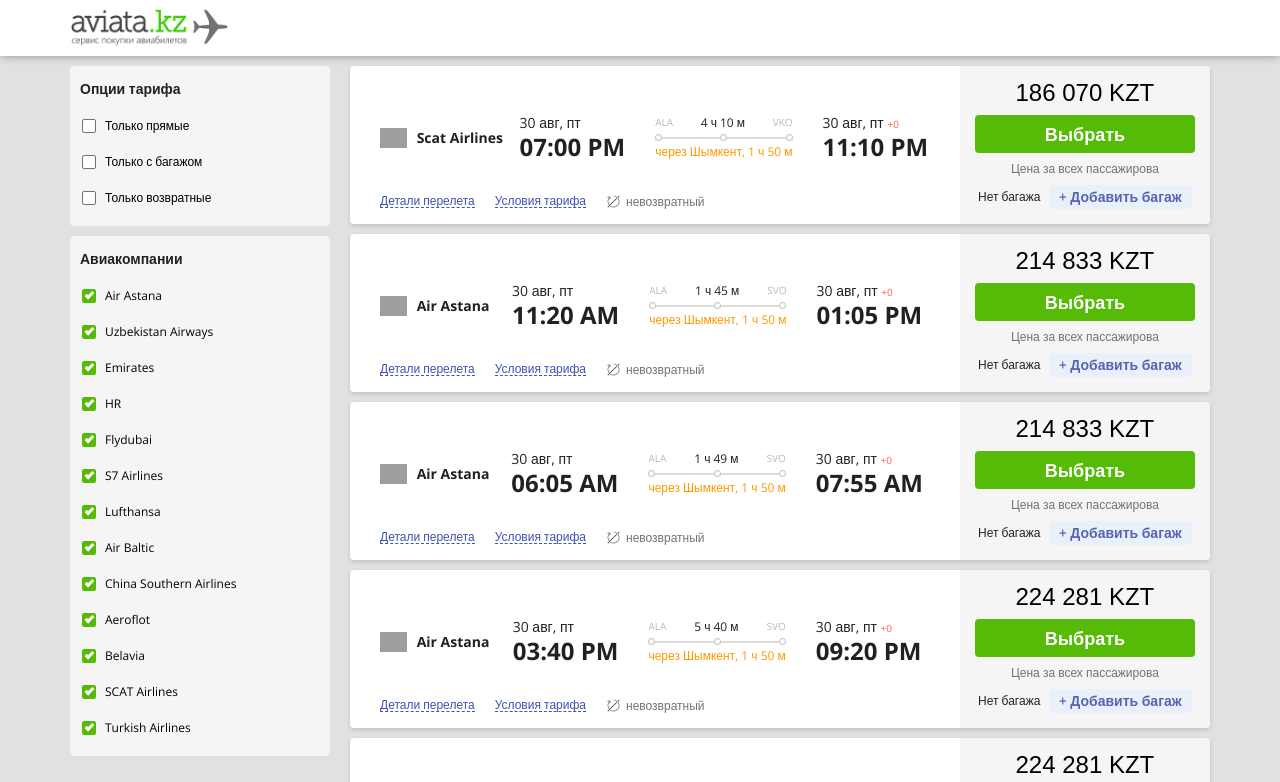
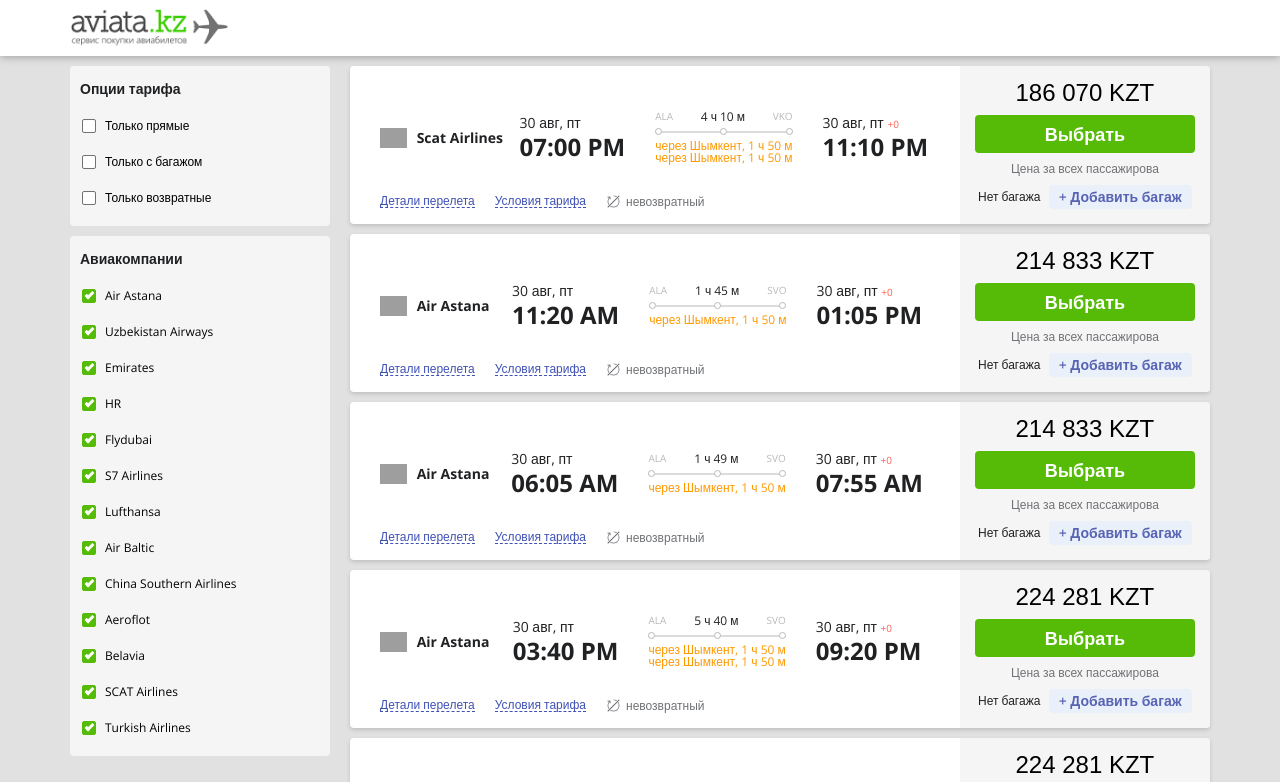
Before and after one commit to azim-creat/choco-test, a Vue app: page /#/ in a window 1280 px wide. Shown: the top 782 px of the page. Built offline with nearby package versions, Linux system fonts and the light colour scheme; grey boxes are pictures that could not be loaded.

Commit message:
fix filter

```diff
--- a/src/components/Cards/FlightCard.vue
+++ b/src/components/Cards/FlightCard.vue
@@ -36,7 +36,12 @@
               <span></span>
             </div>
             <div class="flight_cart__main__header__way__points__name">
-              <span>через Шымкент, 1 ч 50 м</span>
+              <div
+                v-for="(segment, segment_index) in flight.itineraries[0][0].segments"
+                :key="segment_index"
+              >
+                через Шымкент, 1 ч 50 м
+              </div>
             </div>
           </div>
           <div
--- a/src/store/vuex.js
+++ b/src/store/vuex.js
@@ -33,7 +33,7 @@ export const store = new Vuex.Store({
       }
 
       function checkOption(flight) {
-        let is_not_segmented = flight.itineraries[0][0].segments.length > 1;
+        let is_not_segmented = flight.itineraries[0][0].segments.length === 1;
         let is_refundable = flight.refundable;
         let is_bagage = flight.services['0PC'] === undefined || flight.services['20KG']  || flight.services['1PC']
 
```
